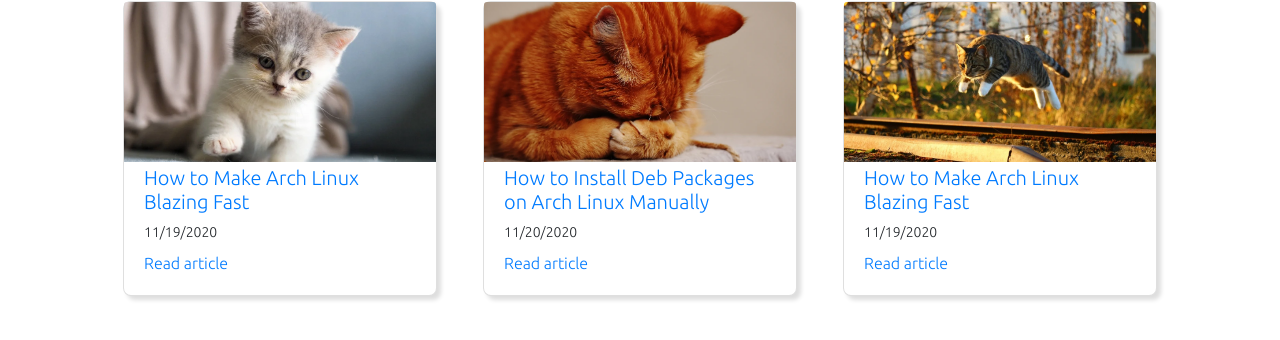
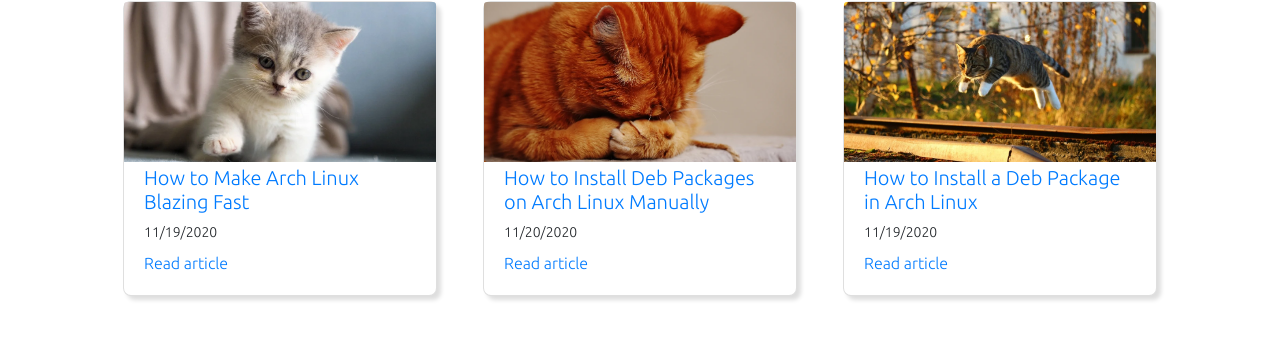
Before and after one commit to Souravgoswami/souravgoswami.github.io, a Jekyll site: the page built from _posts/2020-11-19-articles.html, in a window 1280 px wide. Shown: the part 147-487 px from the top of the page. Built offline with Jekyll 4.4.1, drawn with Linux system fonts in a browser that asks for light colours; nearby versions of some CDN libraries; library files that are not in the unit come from our copies.

Commit message:
Post title fixed

```diff
--- a/_posts/2020-11-19-articles.html
+++ b/_posts/2020-11-19-articles.html
@@ -51,7 +51,11 @@ stylesheet: "/assets/css/articles"
 			</a>
 
 			<div class="card-body">
-				<a href="/articles/how-to-make-ruby-fast-with-gcc-optimization"><h5>How to Make Arch Linux Blazing Fast</h5></a>
+				<a href="/articles/how-to-make-ruby-fast-with-gcc-optimization">
+					<h5>
+						How to Install a Deb Package in Arch Linux
+					</h5>
+				</a>
 				<date>11/19/2020</date>
 				<a href="/articles/how-to-make-ruby-fast-with-gcc-optimization">Read article</a>
 			</div>
```
